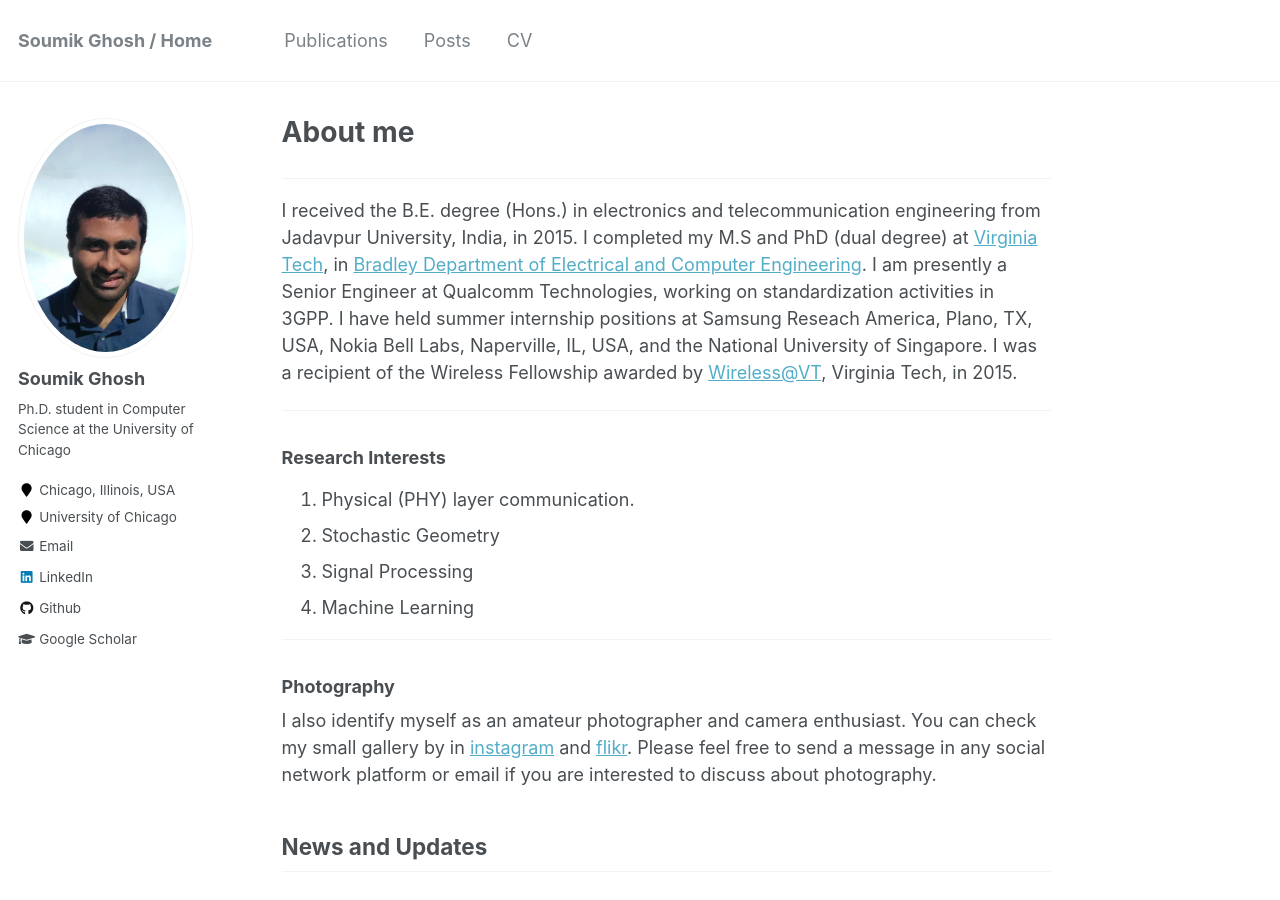
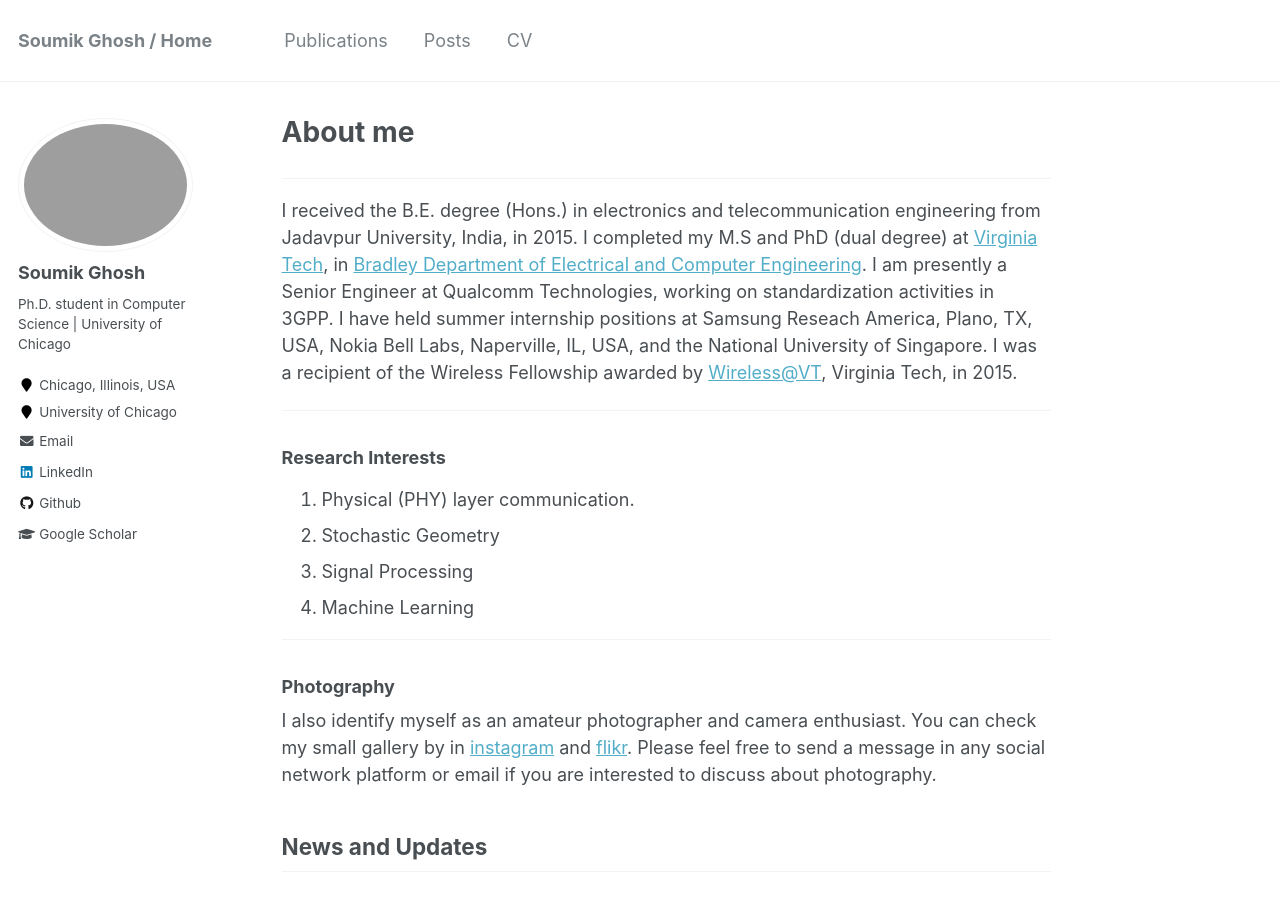
Before and after one commit to soumikghosh23/soumikghosh23.github.io, a Jekyll site: the page built from _pages/about.md, in a window 1280 px wide and 900 px high. Built offline with Jekyll 4.4.1, drawn with Linux system fonts in a browser that asks for light colours.

Commit message:
modification v2

```diff
--- a/_config.yml
+++ b/_config.yml
@@ -81,8 +81,8 @@ analytics:
 # Site Author
 author:
   name             : "Soumik Ghosh"
-  avatar           : "Photo.JPG"
-  bio              : "Ph.D. student in Computer Science at the University of Chicago"
+  avatar           : "profile.png"
+  bio              : "Ph.D. student in Computer Science | University of Chicago"
   location         : "Chicago, Illinois, USA"
   employer         : "University of Chicago"
   pubmed           : #"https://www.ncbi.nlm.nih.gov/pubmed/?term=john+snow"
```
Also changed, not shown: 3 other files.
